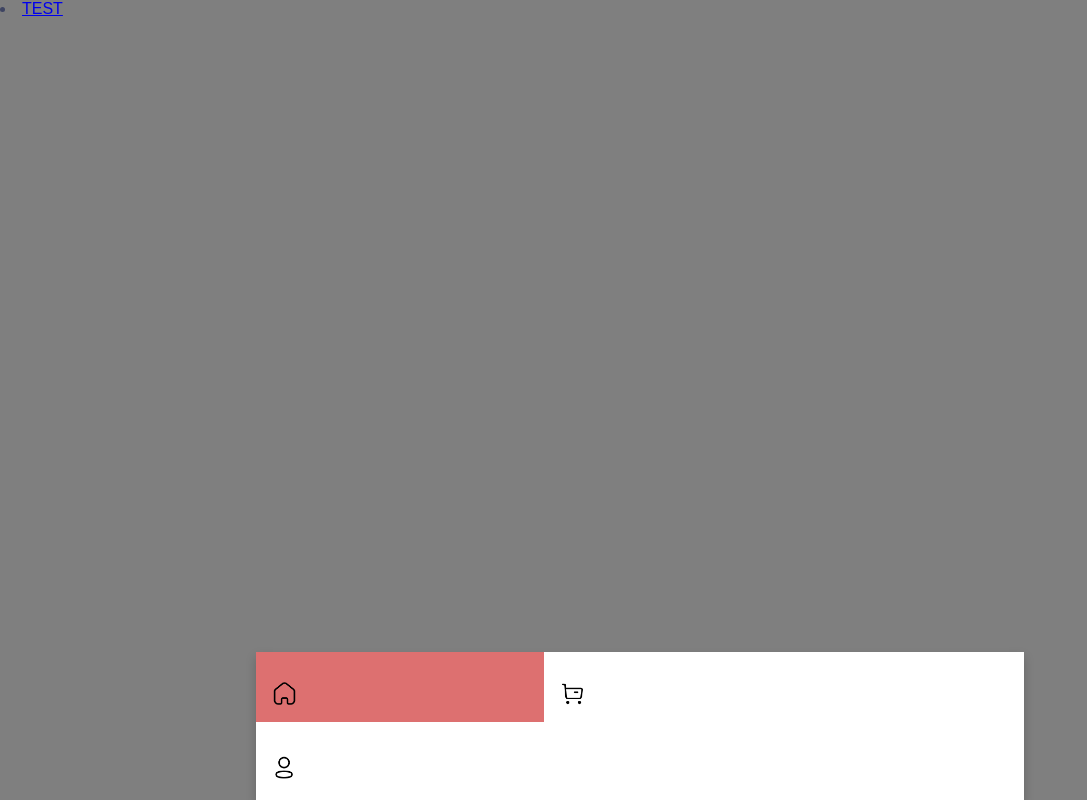
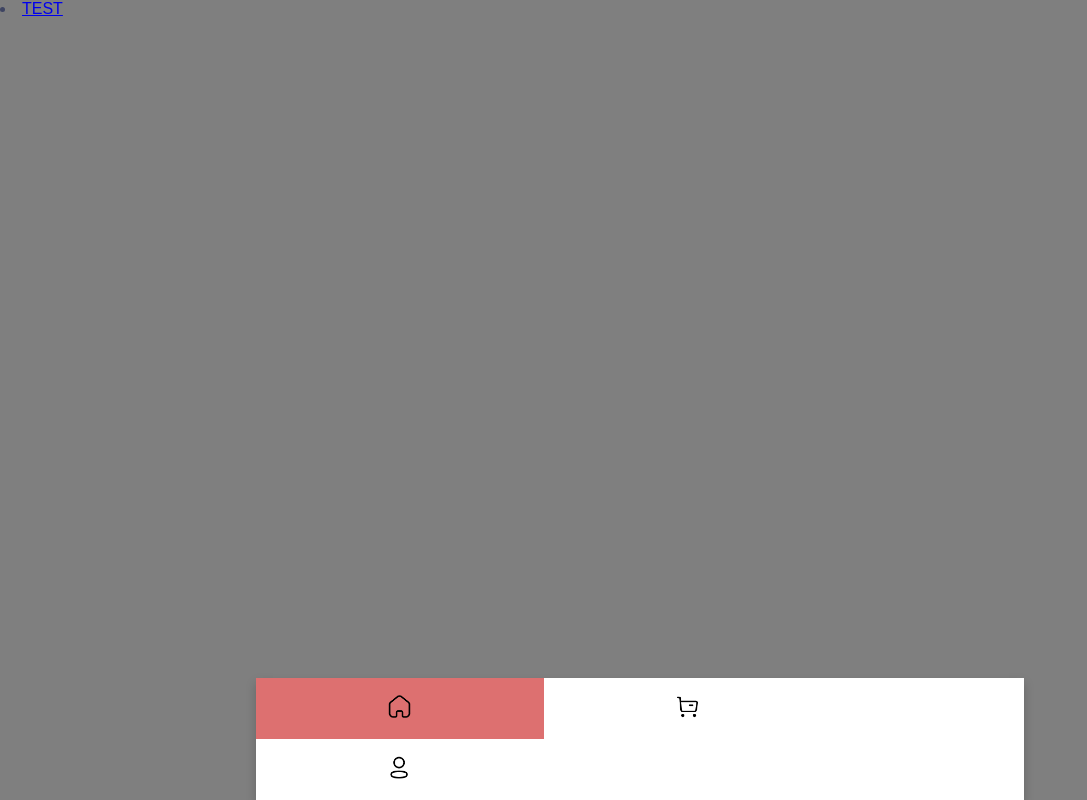
Before and after one commit to techn0mancr/snaccs-in-a-van, a Vue app in the folder frontend/: page / in a window 1280 px wide. Shown: the whole page, without its empty margins (0-1087 px from the left). Built offline with nearby package versions, Linux system fonts and the light colour scheme.

Commit message:
Changes image css

```diff
--- a/frontend/src/css/addToCart.css
+++ b/frontend/src/css/addToCart.css
@@ -17,13 +17,14 @@ body {
   width: 375px;
 }
 
-img {
+.cart-img {
   float: left;
   border: none;
   outline: none;
   padding-right: 10px;
   padding-top: 5%;
-  height: 50px;
+  height: 82px;
+  width: 82px;
 }
 
 .add-card {
```
